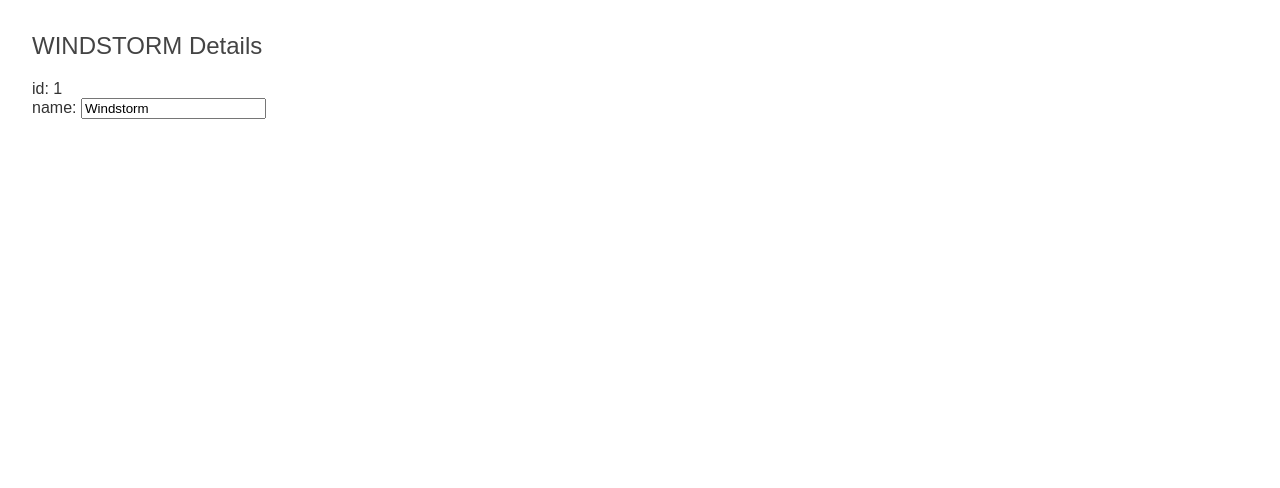
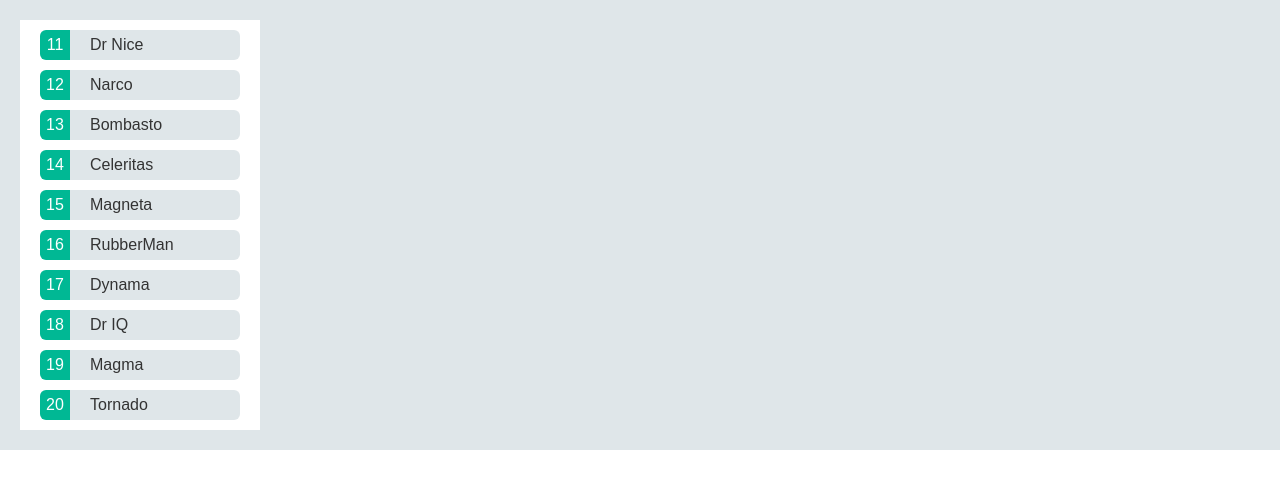
Before and after one commit to m374011987/my-angular, an Angular app: page / in a window 1280 px wide. Shown: the top 488 px of the page. Built offline with nearby package versions, Linux system fonts and the light colour scheme.

Commit message:
添加英雄列表及其样式

```diff
--- a/src/app/heros/heros.component.css
+++ b/src/app/heros/heros.component.css
@@ -0,0 +1,47 @@
+.content{
+    min-width: 240px;
+    padding: 20px;
+    background-color: #dfe6e9;
+}
+.heroes-ul {
+    width: 200px;
+    padding:  10px 20px;
+    display: flex;
+    flex-direction: column;
+    justify-content: space-evenly;
+    background-color: #fff;
+}
+.heroes-li {
+    flex: 0 0 30px;
+    display: flex;
+    flex-wrap: nowrap;
+    align-items: stretch;
+    margin-bottom: 10px;
+    cursor: pointer;
+}
+.heroes-li:last-child{
+    margin-bottom: 0;
+}
+.heroes-li.selected .heroes-name{
+    color: #00cec9;
+    background-color: #ffeaa7;
+}
+.heroes-id, .heroes-name{
+    display: flex;
+    align-items: center;
+}
+.heroes-id {
+    justify-content: center;
+    flex:  0 0 30px;
+    background-color: #00b894;
+    border-top-left-radius: 6px;
+    border-bottom-left-radius: 6px;
+    color: #fff;
+}
+.heroes-name {
+    flex: 1 0;
+    padding-left: 20px;
+    background-color: #dfe6e9;
+    border-top-right-radius: 6px;
+    border-bottom-right-radius: 6px;
+}
--- a/src/app/heros/heros.component.html
+++ b/src/app/heros/heros.component.html
@@ -1,7 +1,9 @@
-<h2>{{hero.name | uppercase}} Details</h2>
-<div><span>id: </span>{{hero.id}}</div>
-<div>
-    <label>name:
-        <input [(ngModel)]="hero.name" placeholder="name" />
-    </label>
+<div class="content">
+    <ul class="heroes-ul">
+        <li *ngFor="let hero of heroes" class="heroes-li" [class.selected]="hero === selectedHero"
+            (click)="onSelect(hero)">
+            <span class="heroes-id">{{hero.id}}</span>
+            <span class="heroes-name">{{hero.name}}</span>
+        </li>
+    </ul>
 </div>
--- a/src/app/heros/heros.component.ts
+++ b/src/app/heros/heros.component.ts
@@ -1,5 +1,6 @@
 import { Component, OnInit } from '@angular/core';
 import { Hero } from '../hero'
+import { HEROES } from './../mock-heroes';
 
 @Component({
   selector: 'app-heros',
@@ -7,14 +8,17 @@ import { Hero } from '../hero'
   styleUrls: ['./heros.component.css']
 })
 export class HerosComponent implements OnInit {
-  hero: Hero = {
-    id: 1,
-    name: 'Windstorm'
-  };
+  heroes: Hero[] = HEROES;
+  selectedHero: Hero;
 
   constructor() { }
 
   ngOnInit(): void {
   }
 
+  onSelect(hero){
+    this.selectedHero = hero;
+    console.log(this.selectedHero);
+  }
+
 }
--- /dev/null
+++ b/src/app/mock-heroes.ts
@@ -0,0 +1,14 @@
+import { Hero } from './hero';
+
+export const HEROES: Hero[] = [
+    { id: 11, name: 'Dr Nice' },
+    { id: 12, name: 'Narco' },
+    { id: 13, name: 'Bombasto' },
+    { id: 14, name: 'Celeritas' },
+    { id: 15, name: 'Magneta' },
+    { id: 16, name: 'RubberMan' },
+    { id: 17, name: 'Dynama' },
+    { id: 18, name: 'Dr IQ' },
+    { id: 19, name: 'Magma' },
+    { id: 20, name: 'Tornado' }
+]
--- a/src/styles.css
+++ b/src/styles.css
@@ -11,7 +11,7 @@ h1 {
     font-weight: lighter;
   }
   body {
-    margin: 2em;
+    /* margin: 2em; */
   }
   body, input[type="text"], button {
     color: #333;
@@ -20,4 +20,6 @@ h1 {
   /* everywhere else */
   * {
     font-family: Arial, Helvetica, sans-serif;
+    margin: 0;
+    padding: 0;
   }
```
